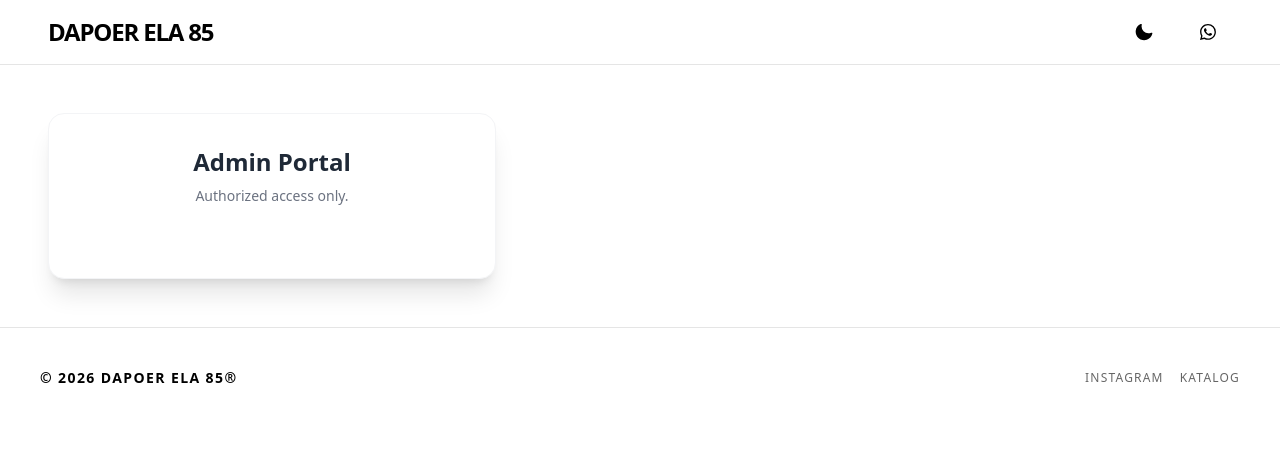
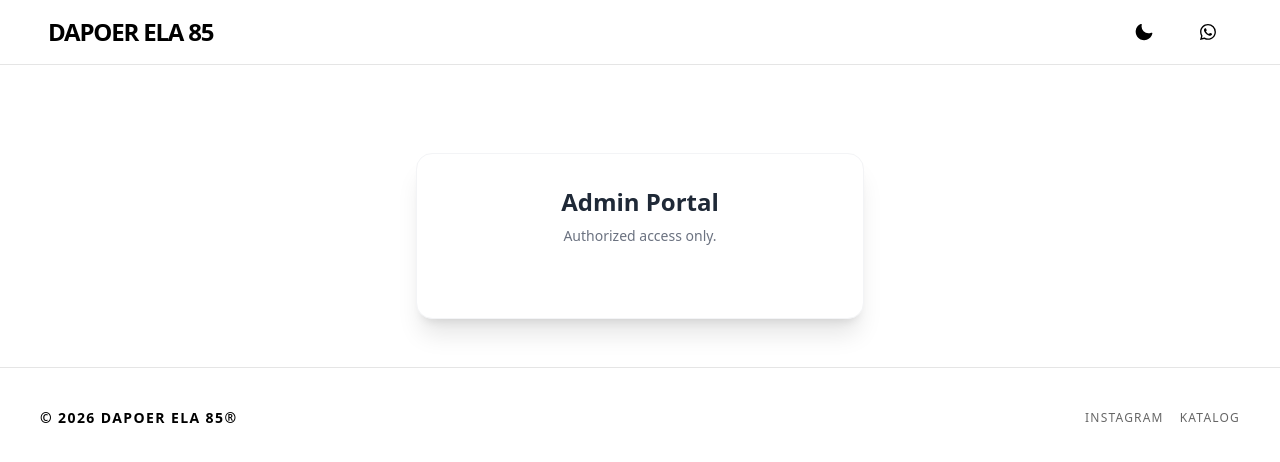
Before and after one commit to dapoerela85/dapoerela85.github.io, a Jekyll site: the page built from _pages/kontrakan.html, in a window 1280 px wide. Shown: the top 462 px of the page. Built offline with Jekyll 4.4.1, drawn with Linux system fonts in a browser that asks for light colours; nearby versions of some CDN libraries.

Commit message:
Update kontrakan.html

```diff
--- a/_pages/kontrakan.html
+++ b/_pages/kontrakan.html
@@ -4,7 +4,7 @@ title: Admin Portal
 permalink: /kontrakan/
 ---
 
-    <div class="max-w-md w-full bg-white rounded-2xl shadow-xl p-8 text-center border border-gray-100">
+<div class="max-w-md w-full bg-white rounded-2xl shadow-xl p-8 text-center border border-gray-100 mx-auto mt-10">
     <h2 class="text-2xl font-bold text-gray-800 mb-2">Admin Portal</h2>
     <p class="text-sm text-gray-500 mb-6">Authorized access only.</p>
 
@@ -28,7 +28,12 @@ permalink: /kontrakan/
         Access Denied: Welcome! Your email is not authorized to view this content.
     </div>
 
-<div id="hidden-content" class="max-w-7xl mx-auto px-4 py-8">
+    <button id="logout-btn" class="hidden mt-6 px-5 py-2.5 w-full bg-red-500 hover:bg-red-600 text-white font-medium text-sm rounded-xl transition duration-200 shadow-sm" onclick="logout()">
+        Log Out
+    </button>
+</div>
+
+<div id="hidden-content" class="hidden max-w-7xl mx-auto px-4 py-8">
 
   <div class="mb-6 flex flex-col md:flex-row md:items-center md:justify-between">
     <div>
@@ -44,12 +49,9 @@ permalink: /kontrakan/
   <div class="w-full overflow-hidden rounded-xl border border-slate-200 bg-white shadow-sm">
     <div class="overflow-x-auto">
       <table class="w-full text-left border-collapse whitespace-nowrap">
-
         <thead>
           <tr class="bg-slate-50 border-b border-slate-200 text-xs font-semibold text-slate-600 uppercase tracking-wider">
-            <th class="p-4">
-              Bulan/Tahun
-            </th>
+            <th class="p-4">Bulan/Tahun</th>
             <th class="p-4 text-center">Tgl Pemb.</th>
             <th class="p-4 text-right pr-6">Nominal Pemb. Masuk</th>
             <th class="p-4 text-right pr-6">Bukti</th>
@@ -61,63 +63,34 @@ permalink: /kontrakan/
         <tbody class="divide-y divide-slate-200 text-sm text-slate-700">
           {% for asset in site.data.kontrakan.kontrakan %}
             <tr class="hover:bg-slate-50 transition-colors duration-150">
-
-              <td class="p-4 font-semibold text-slate-900">
-                {{ asset.title }}
+              <td class="p-4 font-semibold text-slate-900">{{ asset.title }}</td>
+              <td class="p-4 text-center font-medium">{{ asset.tgl }}</td>
+              <td class="p-4 text-right pr-6 font-mono font-medium {% if asset.harga_beli == 'Rp. 0' %}text-slate-400 italic{% else %}text-slate-900{% endif %}">
+                {% if asset.bayar == 'Rp. 0' %} Rp. 0 {% else %} {{ asset.bayar }} {% endif %}
               </td>
-
-              <td class="p-4 text-center font-medium">
-                {{ asset.tgl }}
-              </td>
-
               <td class="p-4 text-right pr-6 font-mono font-medium {% if asset.harga_beli == 'Rp. 0' %}text-slate-400 italic{% else %}text-slate-900{% endif %}">
-                {% if asset.bayar == 'Rp. 0' %}
-                  Rp. 0
-                {% else %}
-                  {{ asset.bayar }}
-                {% endif %}
-              </td>
-
-              <td class="p-4 text-right pr-6 font-mono font-medium {% if asset.harga_beli == 'Rp. 0' %}text-slate-400 italic{% else %}text-slate-900{% endif %}">
-                {% if asset.bukti %}
-                  {{ asset.bukti }}
-                {% else %}
-                  Tidak Ada
-                {% endif %}
+                {% if asset.bukti %} {{ asset.bukti }} {% else %} Tidak Ada {% endif %}
                 <br/>
                 {% if asset.img %}
                 <a class="text-blue-600" href="/assets/kontrakan/{{ asset.img }}">Lihat bukti</a>
                 {% endif %}
               </td>
-
-              <td class="p-4 text-left font-medium">
-                {{ asset.metode }}
-              </td>
-
-              <td class="p-4 text-left font-medium">
-                {{ asset.desc }}
-              </td>
+              <td class="p-4 text-left font-medium">{{ asset.metode }}</td>
+              <td class="p-4 text-left font-medium">{{ asset.desc }}</td>
             </tr>
           {% endfor %}
         </tbody>
-
       </table>
     </div>
   </div>
 </div>
 
-        <button id="logout-btn" class="hidden mt-6 px-5 py-2.5 w-full bg-red-500 hover:bg-red-600 text-white font-medium text-sm rounded-xl transition duration-200 shadow-sm" onclick="logout()">
-            Log Out
-        </button>
-    </div>
-
 <script>
-        // 1. Define your list of allowed Gmail addresses
     const ALLOWED_EMAILS = [
-                   "saadahemail@gmail.com",       "dapoerela85@gmail.com"
+        "saadahemail@gmail.com",
+        "dapoerela85@gmail.com"
     ];
 
-        // Helper function to decode the Google JWT Token
     function parseJwt(token) {
         var base64Url = token.split('.')[1];
         var base64 = base64Url.replace(/-/g, '+').replace(/_/g, '/');
```
Also changed, not shown: other parts of _pages/kontrakan.html (+0 -7 lines). Lines whose indentation alone changed are shown as unchanged.
